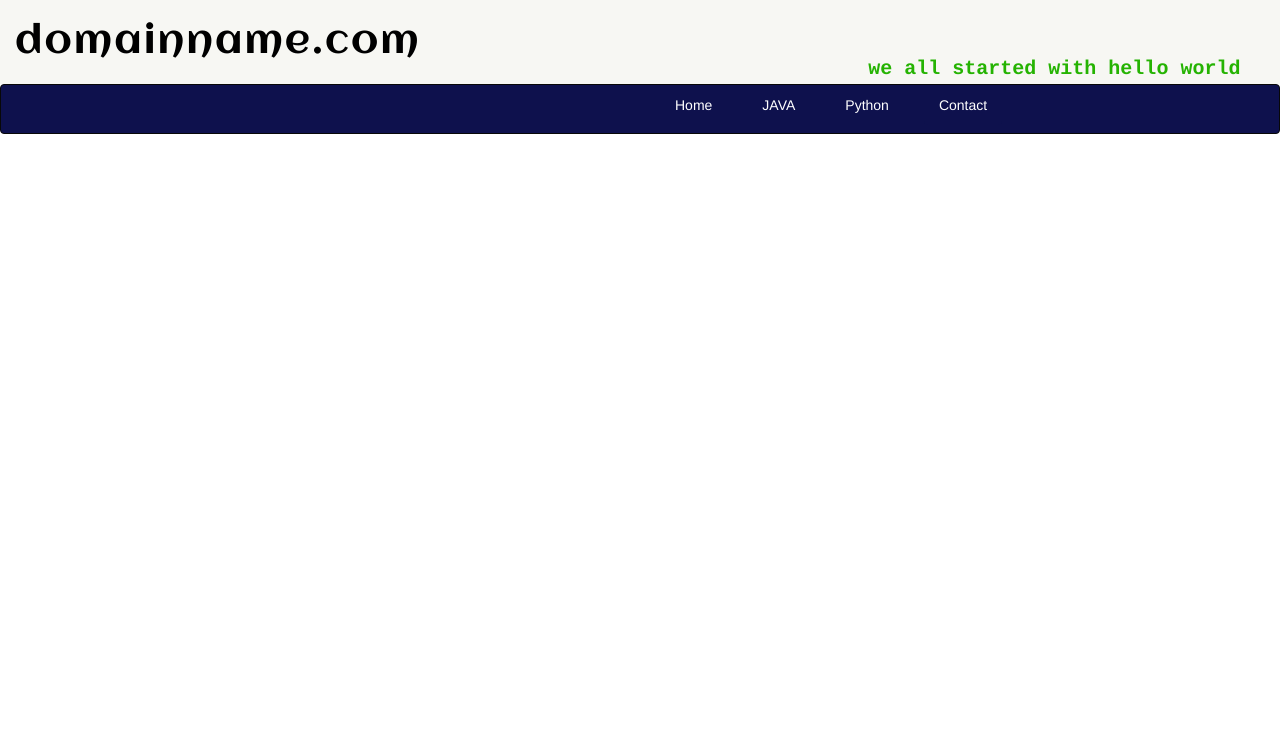
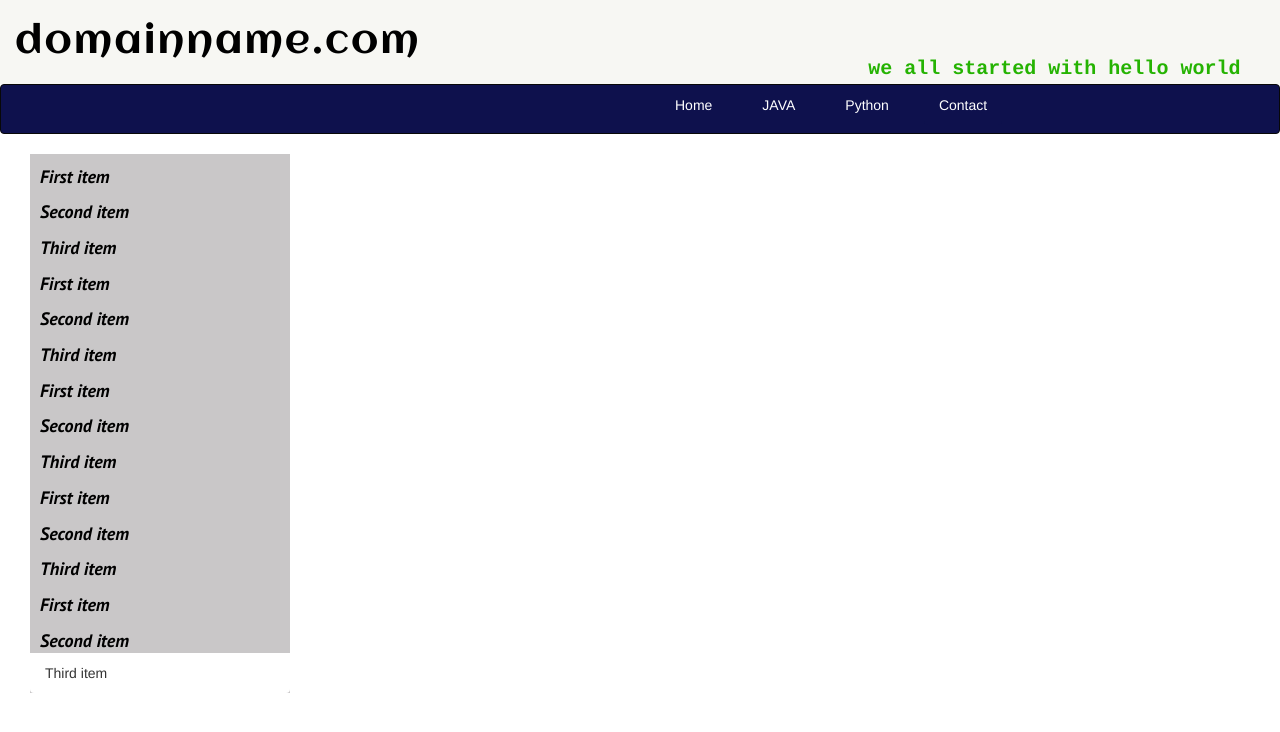
Before and after one commit to asagta/PythanDjango, a Django app: page /welcome/ in a window 1280 px wide. Shown: the top 732 px of the page. Run offline with Django 3.2, Linux system fonts and the light colour scheme; some libraries are stand-ins or nearby versions.

Commit message:
Added code for nav bar

```diff
--- a/EduWeb/EduWeb/templates/welcome.html
+++ b/EduWeb/EduWeb/templates/welcome.html
@@ -6,6 +6,10 @@
 @font-face {
   font-family: font2;
   src: url({% static "Aclonica.ttf" %});
+}
+@font-face {
+  font-family: font3;
+  src: url({% static "PTS76F.ttf" %});
 }
 .head-1
 {
@@ -19,9 +23,21 @@
   font-size:35px;
   font-family: font2;
 }
-li{background-color: transparent;}
+.list-grp
+{
+  padding-left:10px;
+  color: black;
+  padding-top:10px;
+  list-style-type:none;
+  font-size:18px;
+  font-family:font3;
+}
+li{background-color:transparent;}
 li:hover {
   background-color: #fa8b4b;
+}
+.list-grp:hover {
+  background-color: #C898B0;
 }
 </style>
  <meta charset="utf-8">
@@ -69,6 +85,34 @@ function normalChange(bg) {
     </div>
   </div>
 </nav>
+<div class="col-sm-3">
+
+ <button type="button" class="navbar-toggle" data-toggle="collapse" data-target="#myNavbar2">
+        <span class="icon-bar"></span>
+        <span class="icon-bar"></span>
+        <span class="icon-bar"></span>
+      </button>
+ <div class="collapse navbar-collapse" id="myNavbar2">
+<ul class="list-group" style="background-color:#C9C7C8;">
+  <li class="list-grp" style="border-style: none">First item</li>
+  <li class="list-grp" style="border-style: none;">Second item</li>
+  <li class="list-grp" style="border-style: none;">Third item</li>
+  <li class="list-grp" style="border-style: none;">First item</li>
+  <li class="list-grp" style="border-style: none;">Second item</li>
+  <li class="list-grp" style="border-style: none;">Third item</li>
+  <li class="list-grp" style="border-style: none;">First item</li>
+  <li class="list-grp" style="border-style: none;">Second item</li>
+  <li class="list-grp" style="border-style: none;">Third item</li>
+  <li class="list-grp" style="border-style: none;">First item</li>
+  <li class="list-grp" style="border-style: none;">Second item</li>
+  <li class="list-grp" style="border-style: none;">Third item</li>
+  <li class="list-grp" style="border-style: none;">First item</li>
+  <li class="list-grp" style="border-style: none;">Second item</li>
+  <li class="list-group-item" style="border-style: none;">Third item</li>
+</ul>
+</div>
+</div>
+</div>
 
 </body>
 </html>
```
Also changed, not shown: EduWeb/EduWeb/static/PTS76F.ttf (added).
